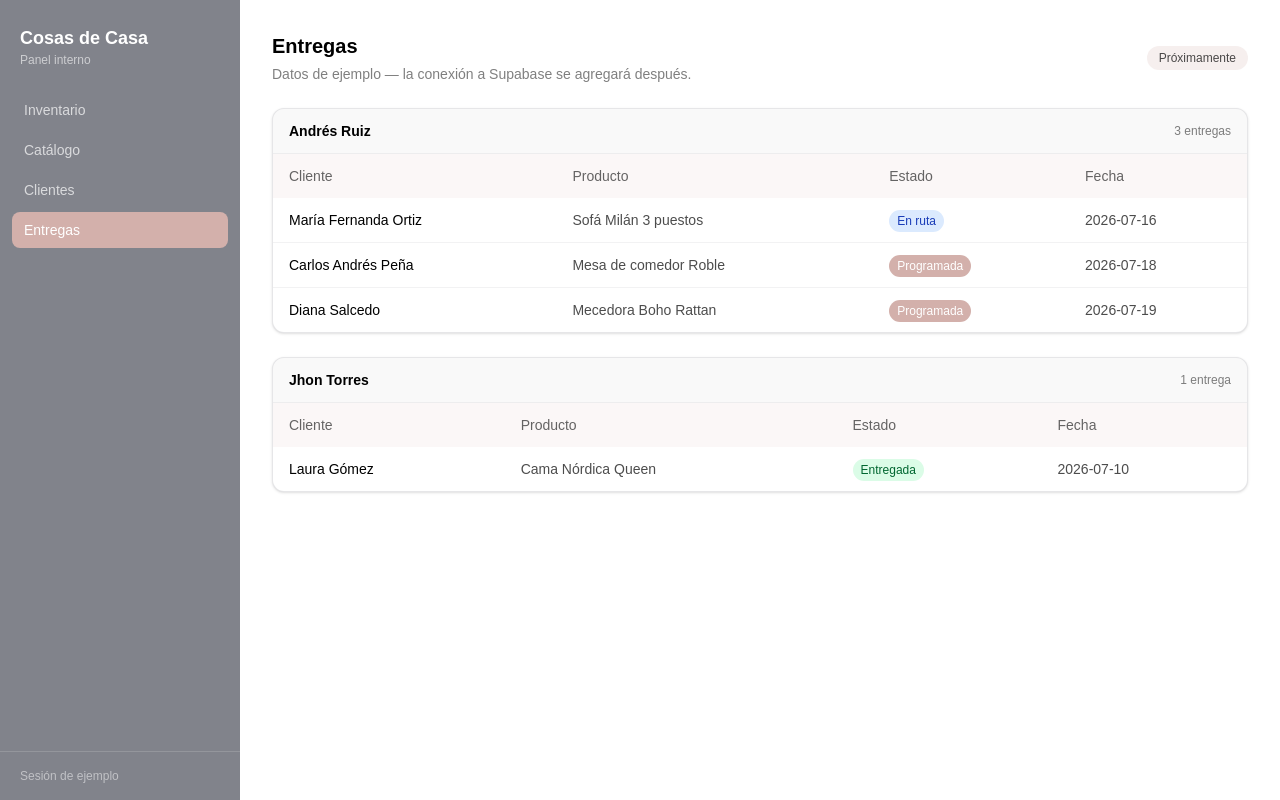
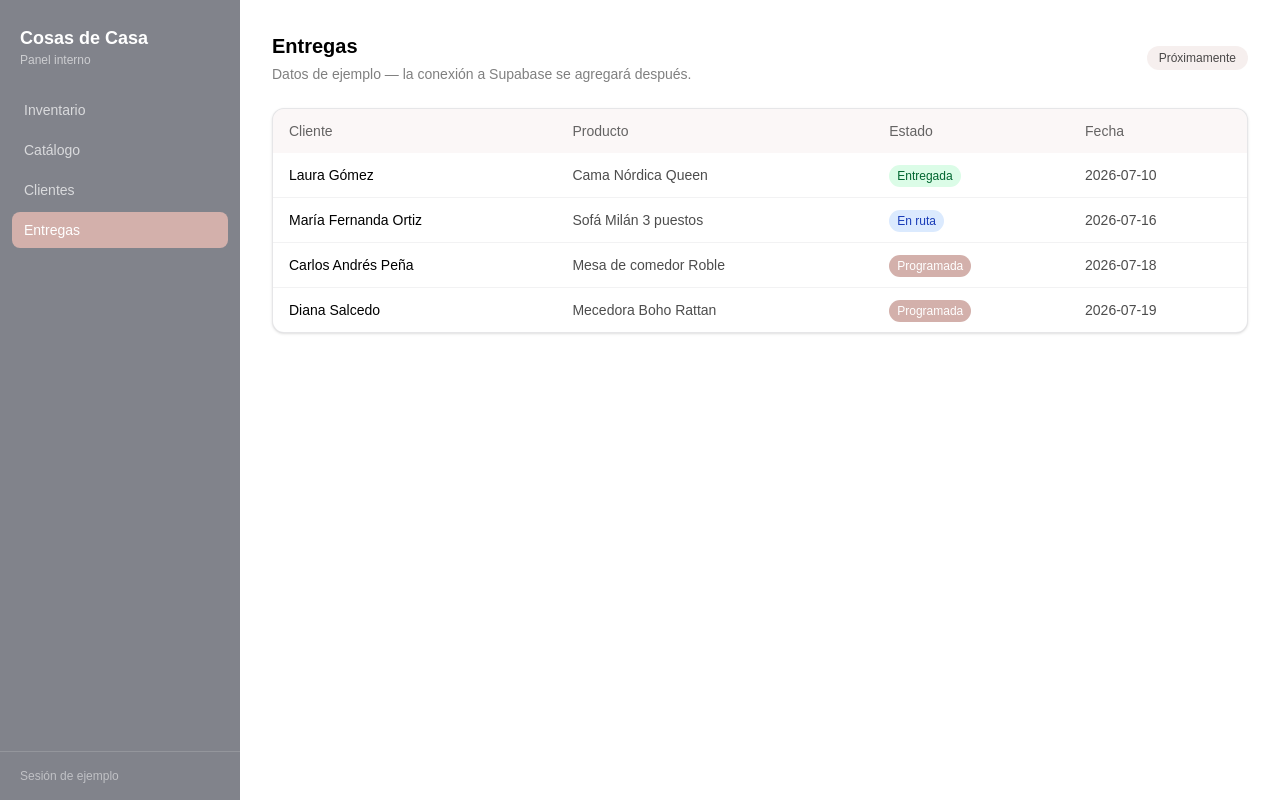
Before and after one commit to juanayalam1506-sudo/Cosas-de-casa, a Next.js app: page /dashboard/entregas in a window 1280 px wide. Built offline with nearby package versions, Linux system fonts and the light colour scheme.

Commit message:
Revert entregas grouping by conductor
There's currently only one driver, so grouping added a section header
with no real value — back to a single flat table, sorted by fecha,
keeping the more visible Programada badge.

```diff
--- a/src/app/dashboard/entregas/page.tsx
+++ b/src/app/dashboard/entregas/page.tsx
@@ -1,7 +1,7 @@
 import { entregas, estadoStyles } from "@/lib/entregas";
 
 export default function EntregasPage() {
-  const conductores = Array.from(new Set(entregas.map((e) => e.conductor))).sort();
+  const entregasOrdenadas = [...entregas].sort((a, b) => a.fecha.localeCompare(b.fecha));
 
   return (
     <div>
@@ -17,24 +17,7 @@ export default function EntregasPage() {
         </span>
       </div>
 
-      <div className="mt-6 space-y-6">
-        {conductores.map((conductor) => {
-          const entregasConductor = entregas
-            .filter((e) => e.conductor === conductor)
-            .sort((a, b) => a.fecha.localeCompare(b.fecha));
-
-          return (
-            <div
-              key={conductor}
-              className="overflow-hidden rounded-xl border border-brand-gray/20 bg-white shadow-sm"
-            >
-              <div className="flex items-center justify-between border-b border-brand-gray/10 bg-brand-gray/5 px-4 py-3">
-                <p className="text-sm font-semibold text-black">{conductor}</p>
-                <span className="text-xs text-black/50">
-                  {entregasConductor.length} entrega{entregasConductor.length === 1 ? "" : "s"}
-                </span>
-              </div>
-
+      <div className="mt-6 overflow-hidden rounded-xl border border-brand-gray/20 bg-white shadow-sm">
         <table className="w-full text-left text-sm">
           <thead className="bg-brand-pink/10 text-black/60">
             <tr>
@@ -45,7 +28,7 @@ export default function EntregasPage() {
             </tr>
           </thead>
           <tbody className="divide-y divide-brand-gray/10">
-                  {entregasConductor.map((e) => (
+            {entregasOrdenadas.map((e) => (
               <tr key={`${e.cliente}-${e.producto}`}>
                 <td className="px-4 py-3 text-black">{e.cliente}</td>
                 <td className="px-4 py-3 text-black/70">{e.producto}</td>
@@ -62,9 +45,6 @@ export default function EntregasPage() {
           </tbody>
         </table>
       </div>
-          );
-        })}
-      </div>
     </div>
   );
 }
```
Lines whose indentation alone changed are shown as unchanged.
